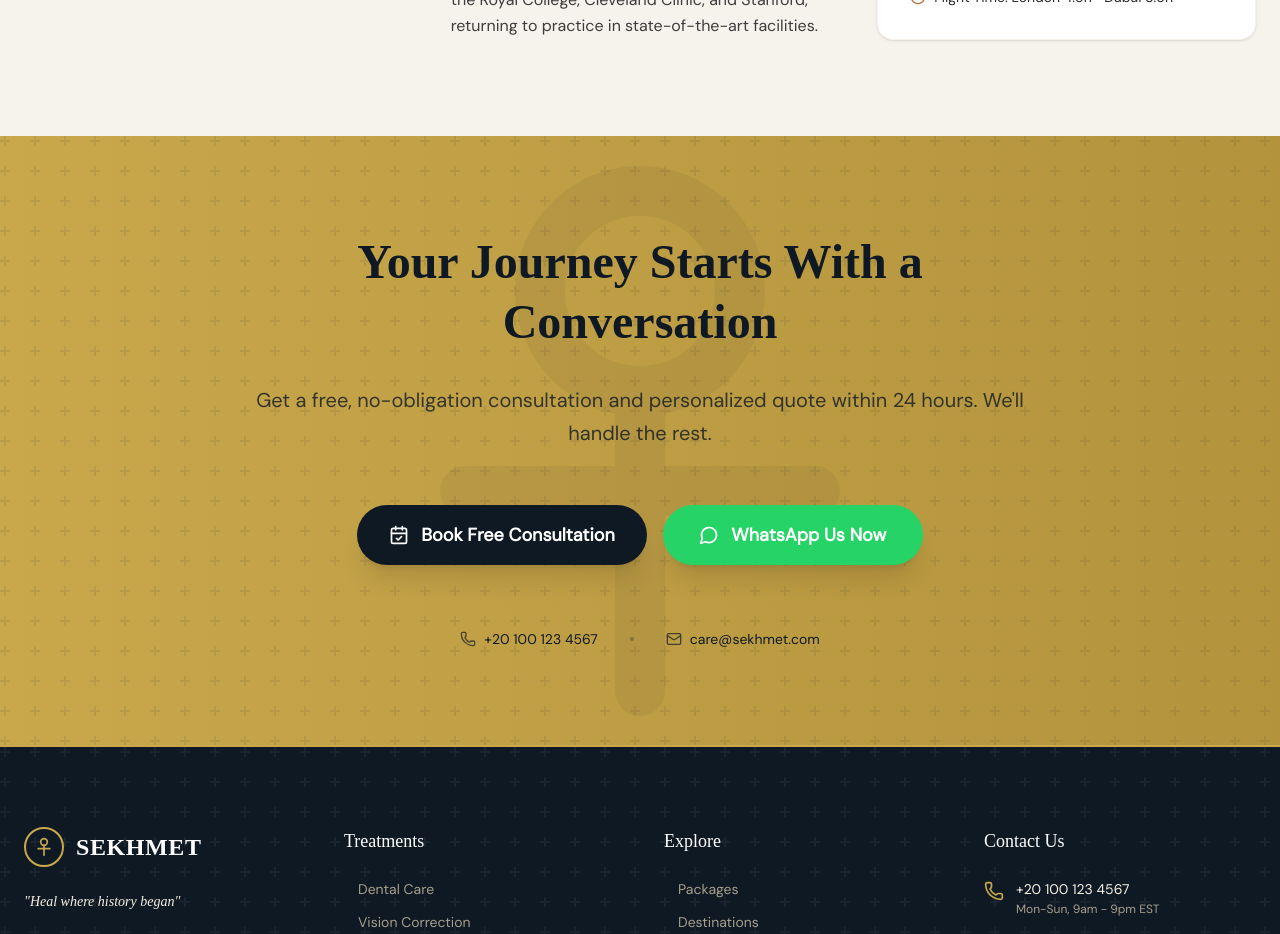
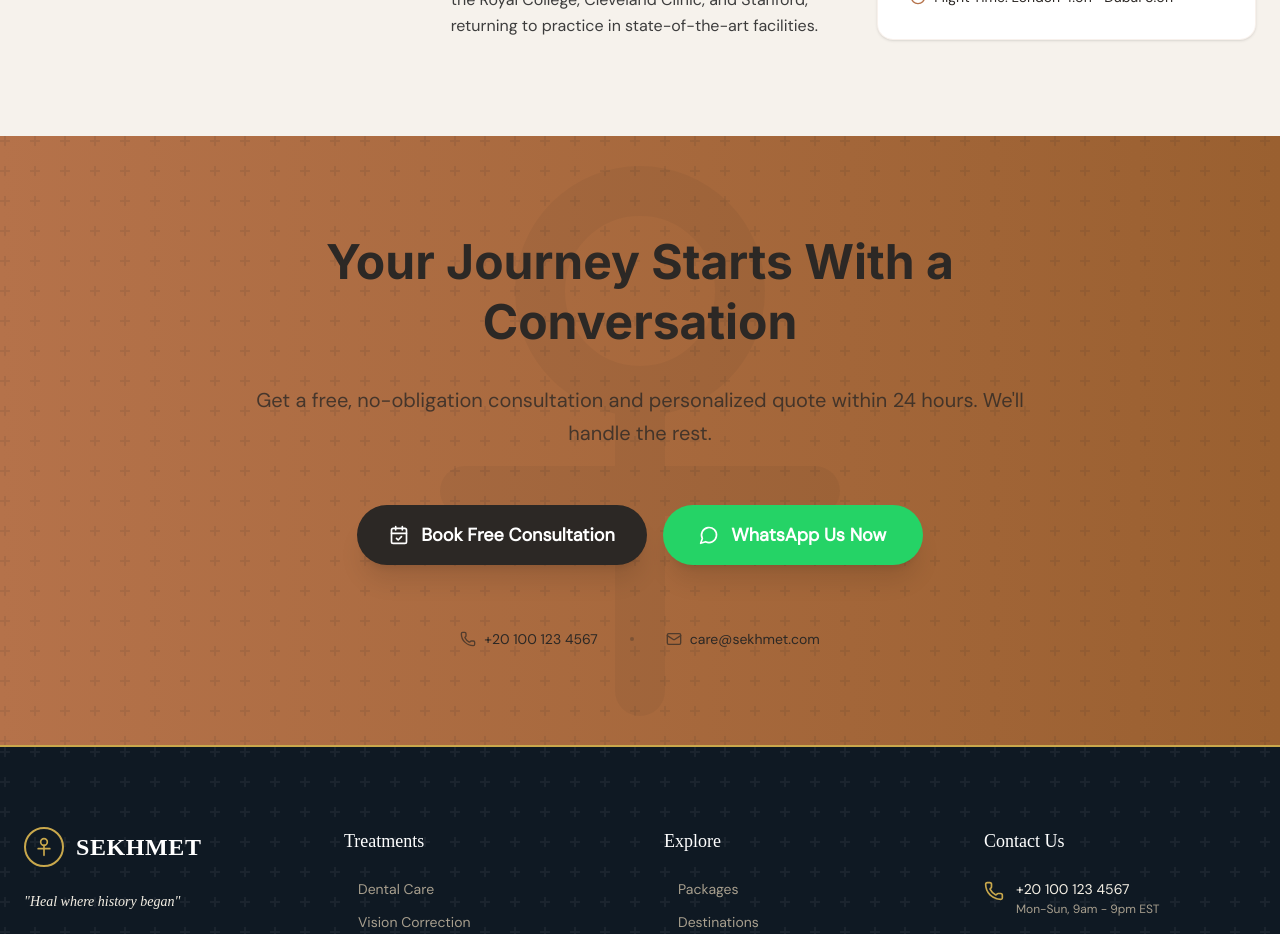
Before and after one commit to sambawy01/Sekhmet-Wellness-Journeys, a React (Vite) app: page /#/ in a window 1280 px wide. Shown: the part 6640-7574 px from the top of the page. Built offline with nearby package versions, Linux system fonts and the light colour scheme.

Commit message:
Modernize FinalCTA colors and fonts

```diff
--- a/src/app/components/home/FinalCTA.tsx
+++ b/src/app/components/home/FinalCTA.tsx
@@ -4,7 +4,7 @@ import { IconAnkh } from '../EgyptianIcons';
 
 export const FinalCTA: React.FC = () => {
   return (
-    <section className="bg-gradient-to-r from-[#C9A84C] to-[#B3933C] py-24 relative overflow-hidden">
+    <section className="bg-gradient-to-r from-[#B5724A] to-[#9A6030] py-24 relative overflow-hidden">
       {/* Background Pattern */}
       <div
         className="absolute inset-0 opacity-[0.08] pointer-events-none"
@@ -15,7 +15,7 @@ export const FinalCTA: React.FC = () => {
 
       {/* Decorative Ankh */}
       <div className="absolute top-1/2 left-1/2 -translate-x-1/2 -translate-y-1/2 opacity-[0.05] pointer-events-none">
-        <IconAnkh className="w-[600px] h-[600px] text-[#0F1923]" />
+        <IconAnkh className="w-[600px] h-[600px] text-[#2C2825]" />
       </div>
 
       <div className="container mx-auto px-6 max-w-[1440px] relative z-10 text-center">
@@ -23,16 +23,16 @@ export const FinalCTA: React.FC = () => {
           className="max-w-3xl mx-auto space-y-8 opacity-0 animate-fade-in-up"
           style={{ animationFillMode: 'forwards' }}
         >
-          <h2 className="font-['Playfair_Display'] text-4xl md:text-5xl font-bold text-[#0F1923] leading-tight">
+          <h2 className="font-['Inter'] text-4xl md:text-5xl font-bold text-[#2C2825] leading-tight">
             Your Journey Starts With a Conversation
           </h2>
 
-          <p className="font-['DM_Sans'] text-xl text-[#0F1923]/80 leading-relaxed font-medium">
+          <p className="font-['DM_Sans'] text-xl text-[#2C2825]/80 leading-relaxed font-medium">
             Get a free, no-obligation consultation and personalized quote within 24 hours. We'll handle the rest.
           </p>
 
           <div className="flex flex-col sm:flex-row items-center justify-center gap-4 pt-6">
-            <button className="bg-[#0F1923] text-white px-8 py-4 rounded-full font-['DM_Sans'] font-bold text-lg hover:bg-white hover:text-[#0F1923] transition-all duration-300 shadow-xl flex items-center gap-3 group min-w-[260px] justify-center">
+            <button className="bg-[#2C2825] text-white px-8 py-4 rounded-full font-['DM_Sans'] font-bold text-lg hover:bg-white hover:text-[#2C2825] transition-all duration-300 shadow-xl flex items-center gap-3 group min-w-[260px] justify-center">
               <CalendarCheck className="w-5 h-5 group-hover:scale-110 transition-transform" />
               Book Free Consultation
             </button>
@@ -43,12 +43,12 @@ export const FinalCTA: React.FC = () => {
             </button>
           </div>
 
-          <div className="flex flex-col md:flex-row items-center justify-center gap-8 pt-8 text-[#0F1923] font-['DM_Sans'] text-sm font-medium">
+          <div className="flex flex-col md:flex-row items-center justify-center gap-8 pt-8 text-[#2C2825] font-['DM_Sans'] text-sm font-medium">
             <div className="flex items-center gap-2">
               <Phone className="w-4 h-4 opacity-70" />
               <span>+20 100 123 4567</span>
             </div>
-            <div className="hidden md:block w-1 h-1 bg-[#0F1923] rounded-full opacity-30" />
+            <div className="hidden md:block w-1 h-1 bg-[#2C2825] rounded-full opacity-30" />
             <div className="flex items-center gap-2">
               <Mail className="w-4 h-4 opacity-70" />
               <span>care@sekhmet.com</span>
```
